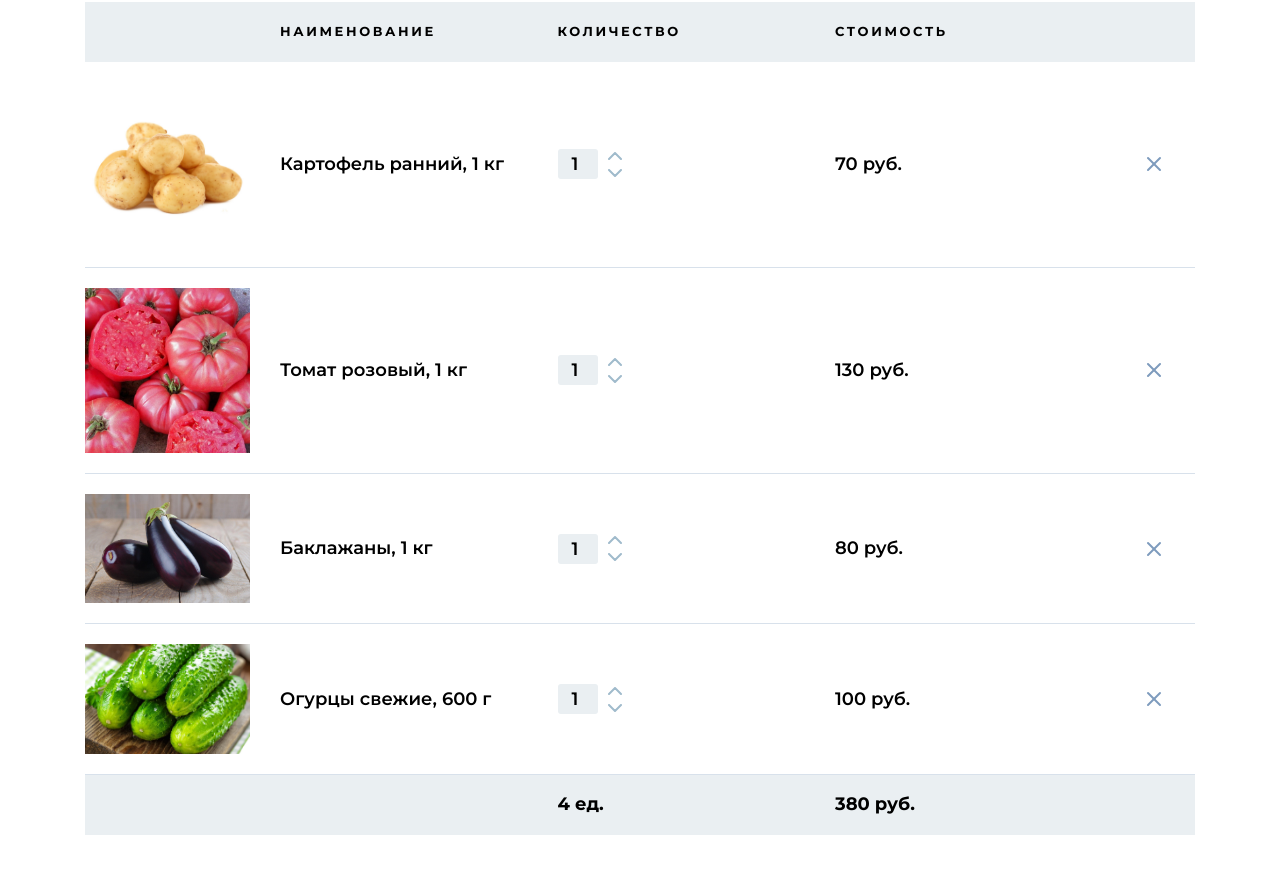
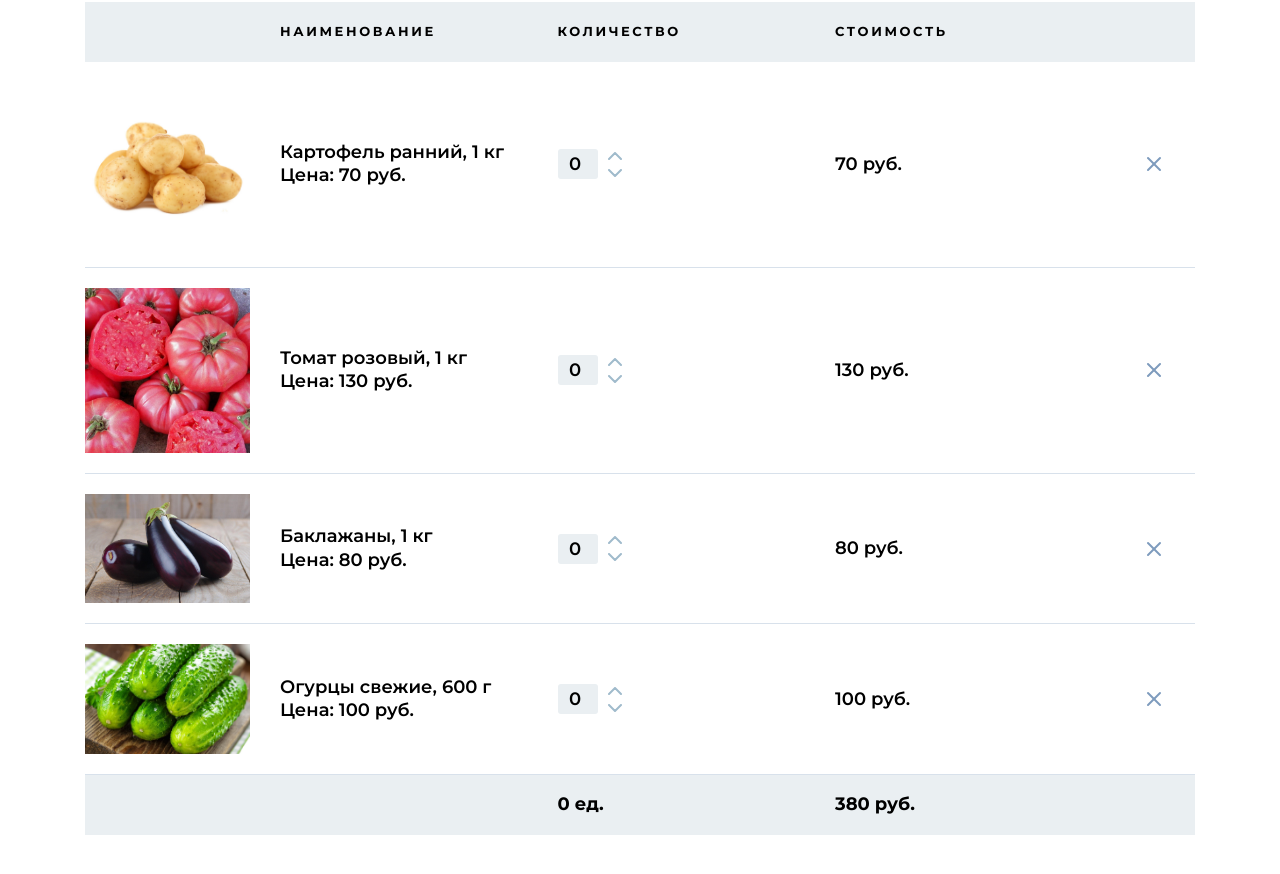
Before and after one commit to Yuthala/react_shopcart, a React (Create React App) app: page / in a window 1280 px wide. Shown: the part 144-1018 px from the top of the page. Built offline with nearby package versions, Linux system fonts and the light colour scheme.

Commit message:
price field added

```diff
--- a/css/style.min.css
+++ b/css/style.min.css
@@ -1 +1 @@
-.count{display:-webkit-box;display:-ms-flexbox;display:flex;-webkit-column-gap:10px;-moz-column-gap:10px;column-gap:10px;-webkit-box-align:center;-ms-flex-align:center;align-items:center}.count__box{width:40px;height:30px;background:#eaeff2;border-radius:3px}.count__input{max-width:100%;padding-top:4px;background-color:rgba(0,0,0,0);text-align:center;font-weight:600;font-size:18px;line-height:1.3}.count__input::-webkit-inner-spin-button,.count__input::-webkit-outer-spin-button{-webkit-appearance:none;appearance:none}.count__controls{display:-webkit-box;display:-ms-flexbox;display:flex;-webkit-box-orient:vertical;-webkit-box-direction:normal;-ms-flex-direction:column;flex-direction:column;row-gap:9px}.count__controls img{display:block}
+.cart-header{display:grid;grid-template-columns:2fr repeat(3, 3fr) 1fr;-webkit-column-gap:30px;-moz-column-gap:30px;column-gap:30px;padding:22px 0;background-color:#eaeff2;font-weight:700;font-size:13px;line-height:1.2;letter-spacing:.2em;text-transform:uppercase}@media(max-width: 600px){.cart-header{height:1px;padding:0}.cart-header>*{display:none}}.cart-header__title{grid-column-start:2}
--- a/src/components/Cart/Cart.jsx
+++ b/src/components/Cart/Cart.jsx
@@ -1,3 +1,4 @@
+
 import { useState, useEffect } from 'react';
 import CartHeader from './../CartHeader/CartHeader';
 import Product from './../Product/Product';
@@ -36,8 +37,8 @@ const Cart = () => {
 				if (product.id === id) {
 					return {
 						...product,
-							count: ++product.count,
-							priceTotal: product.count * product.price
+							count: product.count + 1,
+							priceTotal: (product.count + 1) * product.price
 					};
 				}
 				return product;
--- a/src/components/CartHeader/CartHeader.jsx
+++ b/src/components/CartHeader/CartHeader.jsx
@@ -5,7 +5,7 @@ const CartHeader = () => {
 	return (
 		<header className="cart-header">
 			<div className="cart-header__title">наименование</div>
-			<div className="cart-header__count">количество</div>
+			<div className="cart-header__price">количество</div>
 			<div className="cart-header__cost">стоимость</div>
 		</header>
 	 );
--- a/src/components/Product/Product.jsx
+++ b/src/components/Product/Product.jsx
@@ -7,12 +7,12 @@ import ButtonDelete from './../ButtonDelete/ButtonDelete';
 
 const Product = ({ product, deleteProduct, increase, decrease, changeValue }) => {
 
-	const {img, title, priceTotal, count, id} = product;
+	const {img, title, price, priceTotal, count, id} = product;
 
 	return (
 		<section className="product">
 			<div className="product__img"><img src={`./img/products/${img}`} alt={title}/></div>
-			<div className="product__title">{title}</div>
+			<div className="product__title">{title}<br/>Цена: {price} руб. </div>
 			<div className="product__count">
 				<Count
 					count={count}
--- a/src/data.js
+++ b/src/data.js
@@ -3,7 +3,7 @@ const cart = [
 		id: 1,
 		img: 'potatoes.jpg',
 		title: 'Картофель ранний, 1 кг',
-		count: 1,
+		count: 0,
 		price: 70,
 		priceTotal: 70,
 	},
@@ -11,7 +11,7 @@ const cart = [
 		id: 2,
 		img: 'tomatoes.jpg',
 		title: 'Томат розовый, 1 кг',
-		count: 1,
+		count: 0,
 		price: 130,
 		priceTotal: 130,
 	},
@@ -19,7 +19,7 @@ const cart = [
 		id: 3,
 		img: 'eggplant.jpg',
 		title: 'Баклажаны, 1 кг',
-		count: 1,
+		count: 0,
 		price: 80,
 		priceTotal: 80,
 	},
@@ -27,7 +27,7 @@ const cart = [
 		id: 4,
 		img: 'cucumber.jpg',
 		title: 'Огурцы свежие, 600 г',
-		count: 1,
+		count: 0,
 		price: 100,
 		priceTotal: 100,
 	},
```
